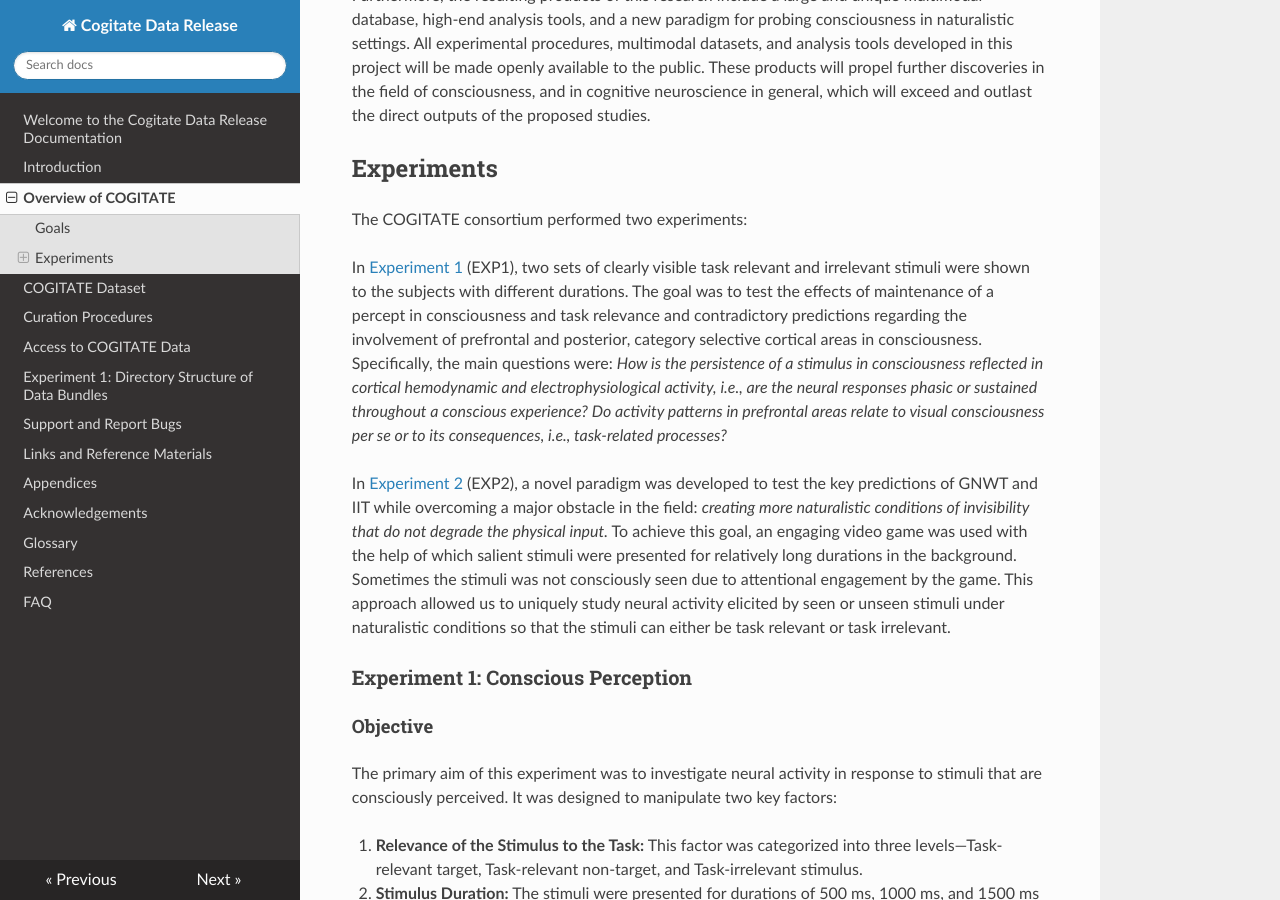
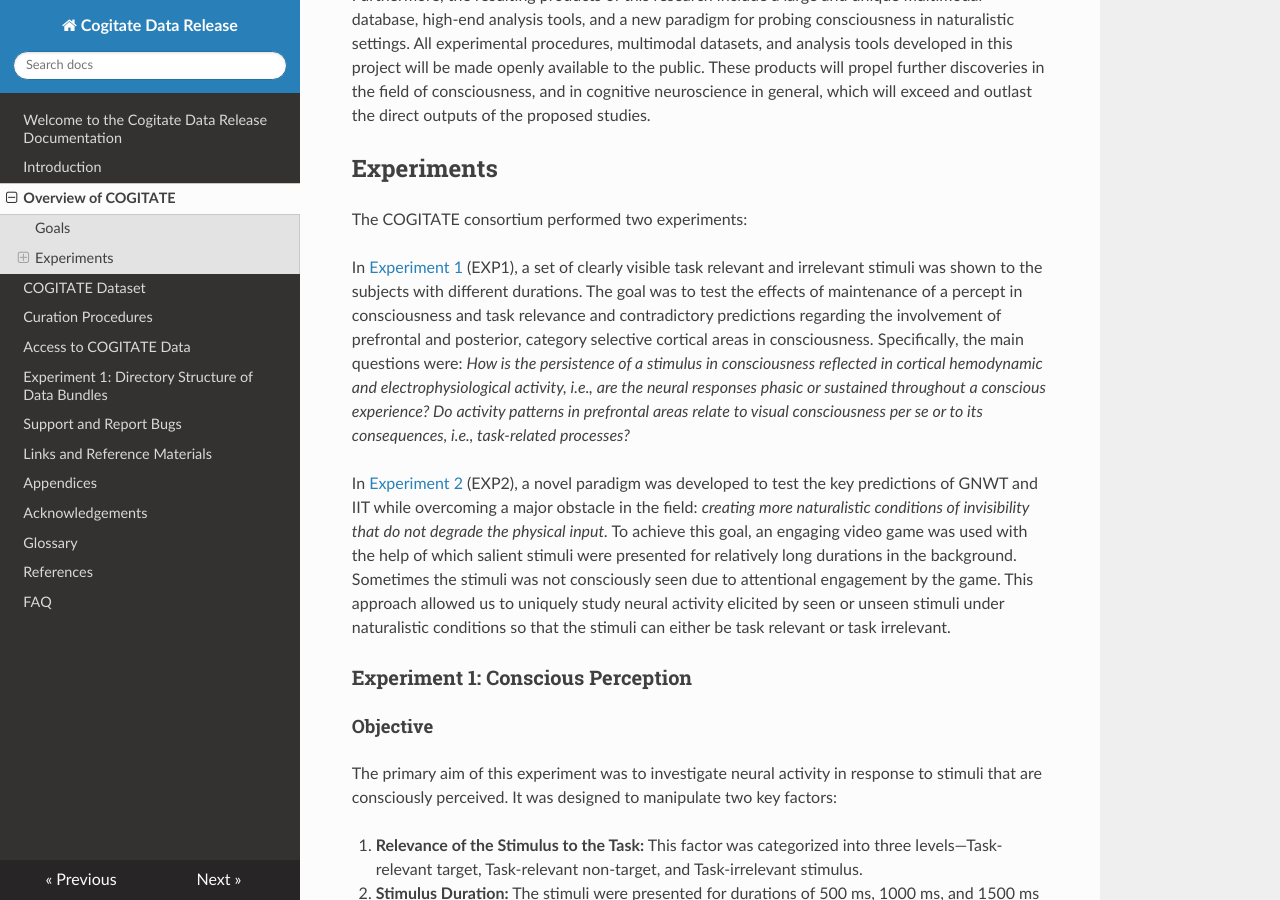
Before and after one commit to Cogitate-consortium/cogitate-data, an MkDocs documentation site: the page built from docs/02_overview.md, in a window 1280 px wide and 900 px high, scrolled down 1060 px. Built offline with MkDocs 1.6.1, drawn with Linux system fonts in a browser that asks for light colours; nearby versions of some CDN libraries.

Commit message:
Minor edition in "Experiments" section

```diff
--- a/docs/02_overview.md
+++ b/docs/02_overview.md
@@ -16,7 +16,7 @@ Furthermore, the resulting products of this research include a large and unique
 
 The COGITATE consortium performed two experiments:
 
-In [Experiment 1](#experiment-1-conscious-perception) (EXP1), two sets of clearly visible task relevant and irrelevant stimuli were shown to the subjects with different durations. The goal was to test the effects of maintenance of a percept in consciousness and task relevance and contradictory predictions regarding the involvement of prefrontal and posterior, category selective cortical areas in consciousness. Specifically, the main questions were: _How is the persistence of a stimulus in consciousness reflected in cortical hemodynamic and electrophysiological activity, i.e., are the neural responses phasic or sustained throughout a conscious experience? Do activity patterns in prefrontal areas relate to visual consciousness per se or to its consequences, i.e., task-related processes?_
+In [Experiment 1](#experiment-1-conscious-perception) (EXP1), a set of clearly visible task relevant and irrelevant stimuli was shown to the subjects with different durations. The goal was to test the effects of maintenance of a percept in consciousness and task relevance and contradictory predictions regarding the involvement of prefrontal and posterior, category selective cortical areas in consciousness. Specifically, the main questions were: _How is the persistence of a stimulus in consciousness reflected in cortical hemodynamic and electrophysiological activity, i.e., are the neural responses phasic or sustained throughout a conscious experience? Do activity patterns in prefrontal areas relate to visual consciousness per se or to its consequences, i.e., task-related processes?_
 
 In [Experiment 2](#experiment-2-video-game-engagement) (EXP2), a novel paradigm was developed to test the key predictions of GNWT and IIT while overcoming a major obstacle in the field: _creating more naturalistic conditions of invisibility that do not degrade the physical input._ To achieve this goal, an engaging video game was used with the help of which salient stimuli were presented for relatively long durations in the background. Sometimes the stimuli was not consciously seen due to attentional engagement by the game. This approach allowed us to uniquely study neural activity elicited by seen or unseen stimuli under naturalistic conditions so that the stimuli can either be task relevant or task irrelevant.
 
```
